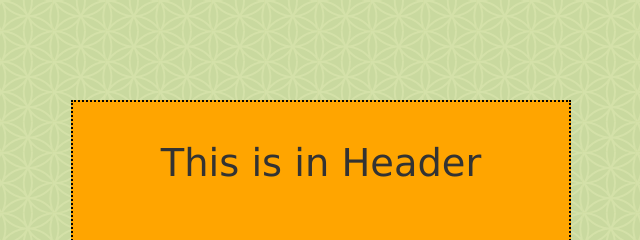
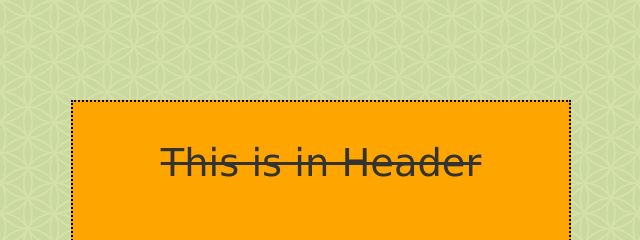
Before and after one commit to hsorense/hsorense.github.com, a plain HTML site: page index.html in a window 1280 px wide. Shown: the top 240 px of the page, 319-959 px from the left. Drawn offline with nearby package versions, Linux system fonts and the light colour scheme.

Commit message:
strike out header

```diff
--- a/index.html
+++ b/index.html
@@ -24,11 +24,11 @@
   <div id="PageWrapper">
 
     <div id="Header">
-	<center>	<p style="font-size:300%">
+	<del><center>	<p style="font-size:300%">
 
 	This is in Header
 
-	</p> </center>
+	</p> </center></del>
 	</div><!-- end Header -->
 
     <header role="main">
```
